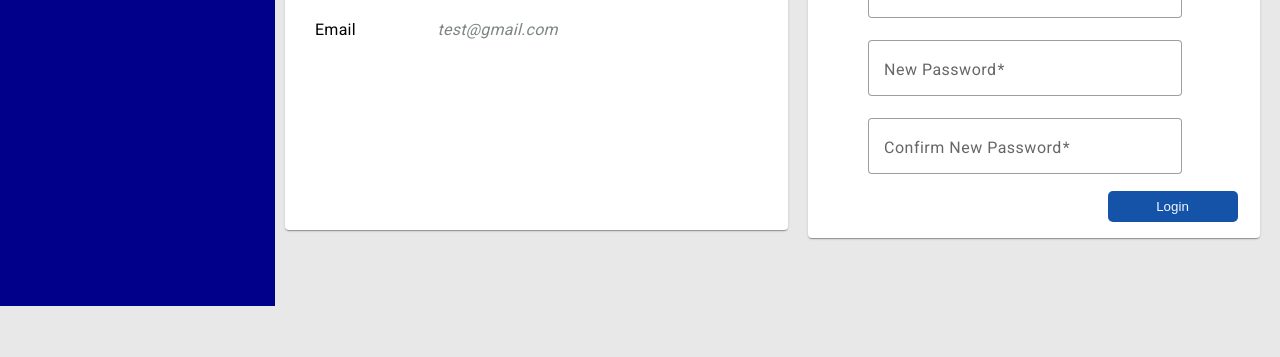
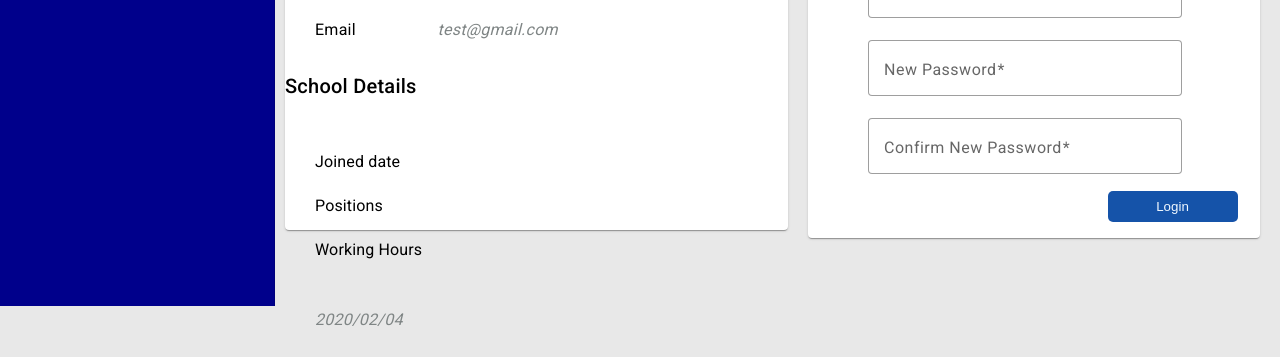
Before and after one commit to codingPentagon/ZoneEd, an Angular app in the folder frontend/: page /tchProfile in a window 1280 px wide. Shown: the part 494-851 px from the top of the page. Before the commit the page ends 800 px from the top, so only its background shows below. Built offline with nearby package versions, Linux system fonts and the light colour scheme.

Commit message:
updated css

```diff
--- a/frontend/src/app/tchr-profile/tchr-profile.component.html
+++ b/frontend/src/app/tchr-profile/tchr-profile.component.html
@@ -29,8 +29,18 @@
         <p>test@gmail.com</p>
 
       </div>
+
     </div>
-
+    <h2>
+      School Details
+    </h2>
+    <div class="profie-container">   <h3>Joined date</h3>
+      <h3>Positions</h3>
+      <h3>Working Hours</h3>
+     </div>
+     <div class="profie-details">
+      <p>2020/02/04</p>
+     </div>
 
     </mat-card>
     <div id="mat-right">
```
